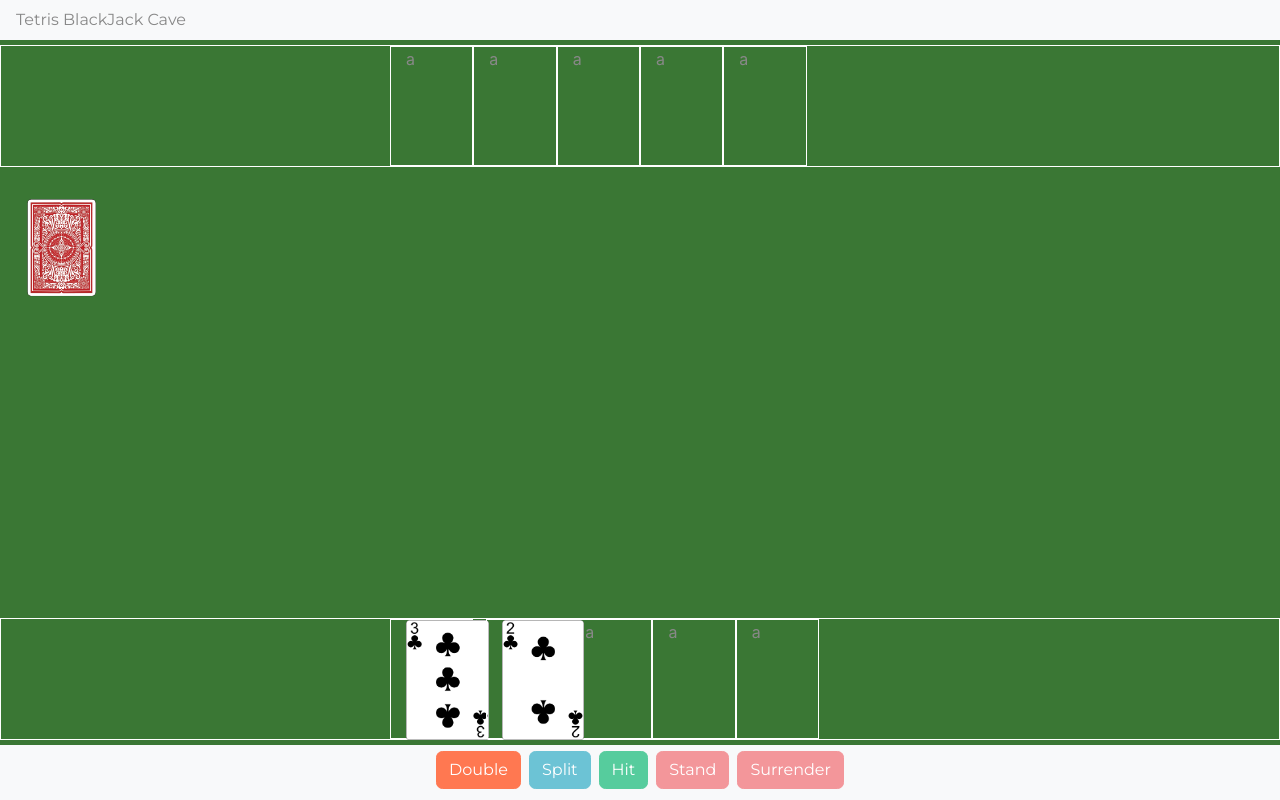
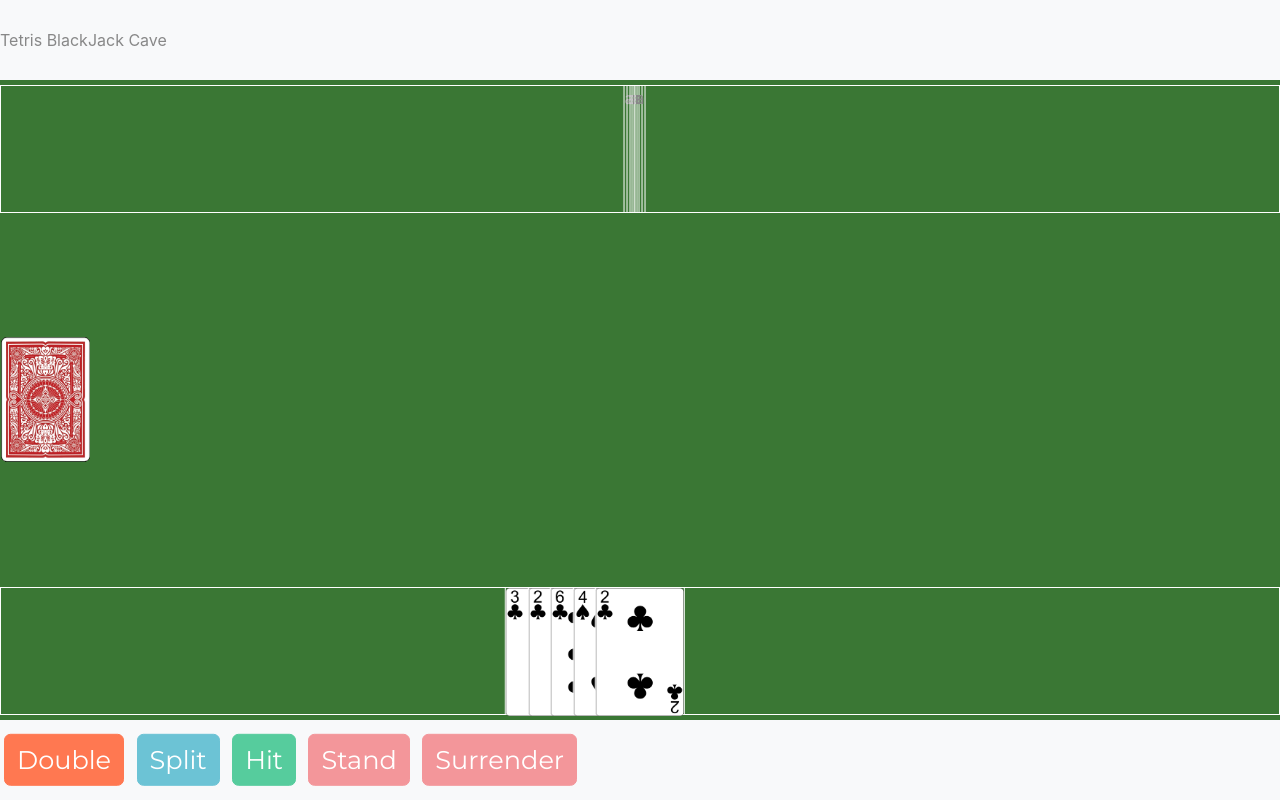
Before and after one commit to csabaszabo93/CC-BlackJack, a Flask app: page /game in a window 1280 px wide. Run offline with Flask 2, Linux system fonts and the light colour scheme; some libraries are stand-ins or nearby versions.

Commit message:
basic layout for animated card dealing

```diff
--- a/static/css/style.css
+++ b/static/css/style.css
@@ -1,28 +1,58 @@
 body {
     background-color: #3A7734 !important;
 }
+.my-navbar {
+    margin: 0;
+    height: 10%;
+    width: 100vw;
+    background-color: #f8f9fa;
+    position: absolute;
+    top: 0;
+}
 footer {
-    display: flex;
-    justify-content: center;
-    padding: 0.5%;
-    height: 55px;
+    margin: 0;
+    height: 10%;
     width: 100vw;
     background-color: #f8f9fa;
     position: absolute;
     bottom: 0;
 }
-.btn-container {
-    display: flex;
-    justify-content: center;
-    margin: auto;
+.btn {
+    font-size: 2vmax !important;
+}
+img {
+    height: 10vmax !important;
+}
+.centralize {
+    position: relative;
+    top: 50%;
+    left: 50%;
+    -webkit-transform: translate(-50%, -50%);
+    -moz-transform: translate(-50%, -50%);
+    -ms-transform: translate(-50%, -50%);
+    -o-transform: translate(-50%, -50%);
+    transform: translate(-50%, -50%);
 }
 #btn-double, #btn-hit, #btn-split, #btn-stand, #btn-surrender {
     margin: 0 4px;
 }
-#main-deck {
-    margin-top: 2%;
-    margin-left: 2%;
-    height: 100px;
+#main-deck-player {
+    position: absolute;
+    bottom: 50%;
+    z-index: -2;
+    transform: translate(0,50%);
+}
+#main-deck-dealer {
+    position: absolute;
+    top: 50%;
+    z-index: -1;
+    transform: translate(0,-50%);
+}
+#main-deck-stationer {
+    position: absolute;
+    top: 50%;
+    z-index: -3;
+    transform: translate(0,-50%);
 }
 .deck {
     margin: 5px 0 !important;
@@ -30,19 +60,51 @@
     border: 1px solid white;
 }
 .my-card {
-    width: 100px !important;
-    height: 120px !important;
+    height: 10vmax !important;
+    padding: 0 !important;
     border: 1px solid white;
 }
 .card-container{
     display: inline-flex;
-    margin: auto;
+    position: relative;
+    left: 50%;
+    -webkit-transform: translate(-30%, 0);
+    -moz-transform: translate(-30%, 0);
+    -ms-transform: translate(-30%, 0);
+    -o-transform: translate(-30%, 0);
+    transform: translate(-30%, 0);
 }
 #player-deck{
     position: absolute;
+    height: 10vmax;
     width: 100%;
-    bottom: 55px;
+    bottom: 10%;
+    margin: 0;
 }
 #dealer-deck {
+    position: absolute;
+    height: 10vmax;
     width: 100%;
+    top: 10%;
+    margin: 0;
 }
+.deal-player-card {
+    -webkit-transition: 3s;
+    -moz-transition: 3s;
+    -o-transition: 3s;
+    transition: 3s;
+    bottom: 10% !important;
+    transform: translate(0%,0%) !important;
+}
+.deal-dealer-card {
+    -webkit-transition: 3s;
+    -moz-transition: 3s;
+    -o-transition: 3s;
+    transition: 3s;
+    top: 10% !important;
+    transform: translate(0%, 0%) !important;
+}
+.flip-card {
+    transform: rotateX(180deg) !important;
+
+}
--- a/static/js/game.js
+++ b/static/js/game.js
@@ -38,20 +38,19 @@
     let playerHand = document.querySelectorAll('.player-card');
     for (let i = 0; i < 5; i++){
             let image = hand[i].image;
-            playerHand[i].innerHTML = `<img src="/static/img/cards/${image}" height="120"/>`;
-            playerHand[i].style.zIndex = `${i}`;
-            playerHand[i].style.marginLeft = `${i * 2.5}%`;
+            playerHand[i].innerHTML = `<img src="/static/img/cards/${image}"/>`;
+            playerHand[i].addEventListener('mouseover', moveOut);
+            playerHand[i].addEventListener('mouseout', moveBack) ;
     }
 }
 
-
-function game(){
+function game() {
     let hand = [];
     let initDeck = fillDeck(); // fills deck with 312 cards
     shuffle(initDeck); // shuffles the deck
     let deck = initDeck.slice(0, 250); // using only the top 250 cards
     console.log(deck);
-    for (let i=0; i < 2; i++){
+    for (let i = 0; i < 5; i++) {
         dealCard(deck, hand);
     }
     showHand(hand);
--- a/templates/game.html
+++ b/templates/game.html
@@ -1,29 +1,29 @@
 {% extends 'layout.html' %}
 {% block head %}
+    <script src="{{ url_for('static', filename='js/ui.js') }}" defer></script>
     <script src="{{ url_for('static', filename='js/game.js') }}" defer></script>
 {% endblock %}
 {% block content %}
     <div id="dealer-deck" class="row deck">
         <div class="card-container">
-            <div class="my-card col-2">a</div>
-            <div class="my-card col-2">a</div>
-            <div class="my-card col-2">a</div>
-            <div class="my-card col-2">a</div>
-            <div class="my-card col-2">a</div>
+            <div class="my-card">a</div>
+            <div class="my-card">a</div>
+            <div class="my-card">a</div>
+            <div class="my-card">a</div>
+            <div class="my-card">a</div>
         </div>
     </div>
-    <img id="main-deck" src="{{ url_for('static', filename='img/cards/cardback.png') }}">
     <div id="player-deck" class="row deck">
         <div class="card-container">
-            <div class="my-card player-card col-2">a</div>
-            <div class="my-card player-card col-2">a</div>
-            <div class="my-card player-card col-2">a</div>
-            <div class="my-card player-card col-2">a</div>
-            <div class="my-card player-card col-2">a</div>
+            <div class="my-card player-card">a</div>
+            <div class="my-card player-card">a</div>
+            <div class="my-card player-card">a</div>
+            <div class="my-card player-card">a</div>
+            <div class="my-card player-card">a</div>
         </div>
     </div>
     <footer>
-        <div class="btn-container">
+        <div class="centralize">
             <div id="btn-double" class="btn btn-danger">Double</div>
             <div id="btn-split" class="btn btn-info">Split</div>
             <div id="btn-hit" class="btn btn-success">Hit</div>
--- a/templates/layout.html
+++ b/templates/layout.html
@@ -8,8 +8,13 @@
     {% block head %}{% endblock %}
 </head>
 <body>
-    <nav class="navbar navbar-light bg-light">
-        Tetris BlackJack Cave
+    <img id="main-deck-dealer" class="" src="{{ url_for('static', filename='img/cards/cardback.png') }}">
+    <img id="main-deck-player" class="" src="{{ url_for('static', filename='img/cards/cardback.png') }}">
+    <img id="main-deck-stationer" class="" src="{{ url_for('static', filename='img/cards/cardback.png') }}">
+    <nav class="my-navbar">
+        <div class="centralize">
+            Tetris BlackJack Cave
+        </div>
     </nav>
     {% block content %}{% endblock %}
 </body>
```
Also changed, not shown: static/js/ui.js (added, +35 -0 lines).
